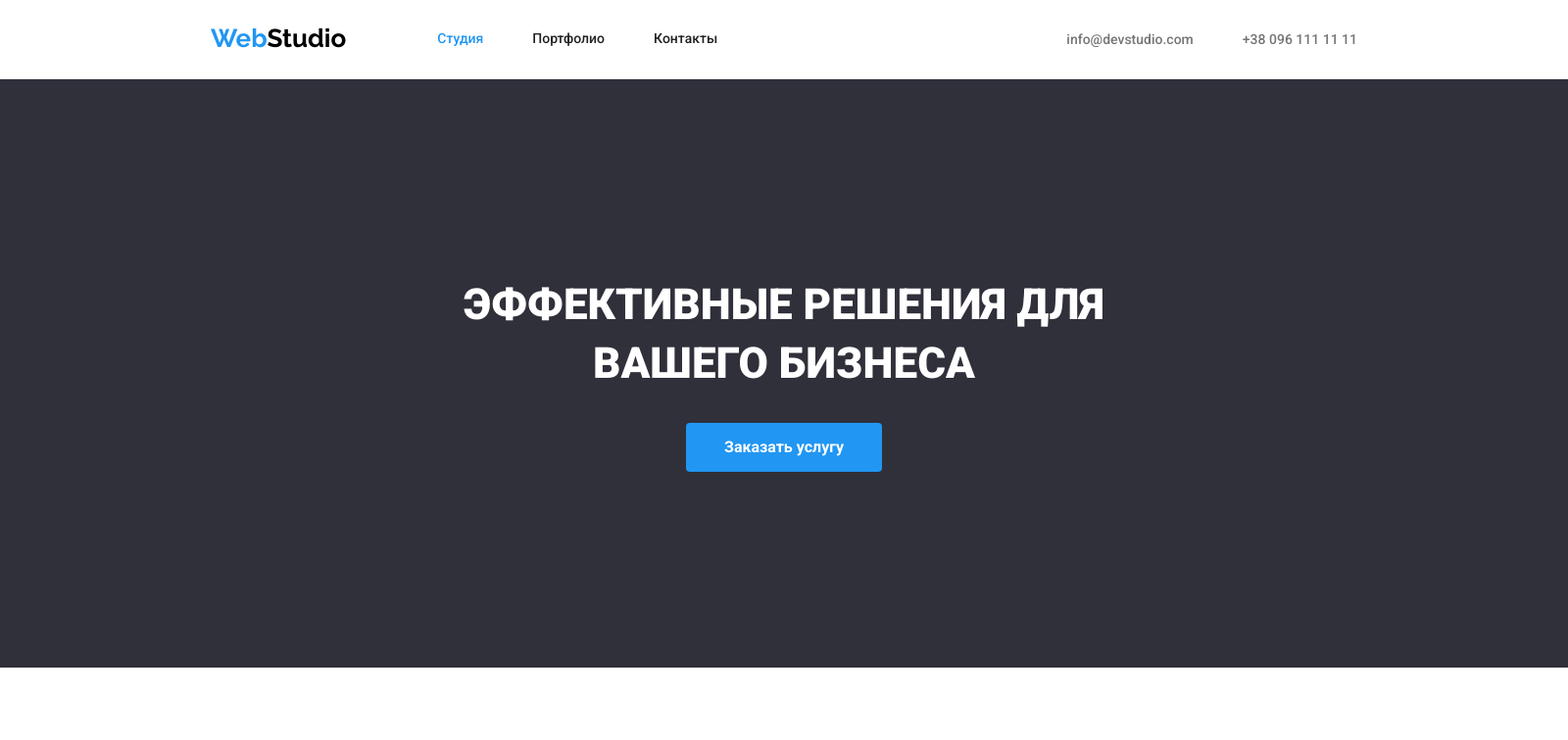
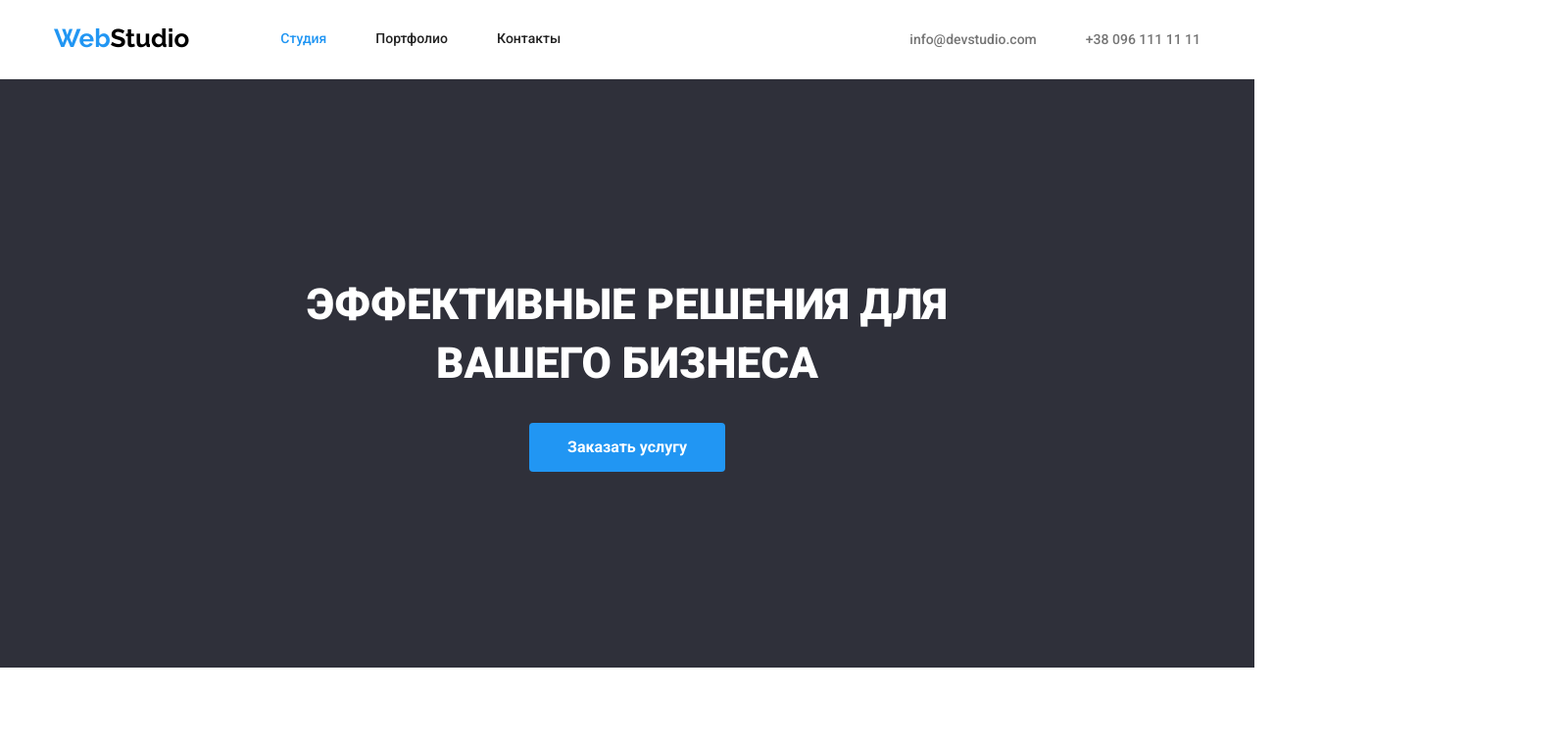
Before and after one commit to AleksandrKorzun/goit-markup-hw-03, a plain HTML site: page index.html in a window 1280 px wide. Shown: the top 756 px of the page at 98% size, 1600 px wide, since content can reach past the window. Drawn offline with nearby package versions, Linux system fonts and the light colour scheme.

Commit message:
Vse pravilno!!!

```diff
--- a/css/style.css
+++ b/css/style.css
@@ -13,7 +13,6 @@ body {
   background: var(--white-background);
   font-family: Roboto, sans-serif;
   color: var(--text-black);
-  width: 1600px;
 }
 h1,
 h2,
@@ -121,7 +120,6 @@ ul {
 /* Main */
 
 .hero-section {
-  /* width: 1600px; */
   text-align: center;
   background-color: var(--dark-background);
 }
@@ -129,7 +127,7 @@ ul {
   padding: 104px 252px 104px 252px;
 } */
 .hero-section-title {
-  padding: 200px 452px 200px 452px;
+  padding: 200px 237px 200px 237px;
 }
 .hero-title {
   margin-bottom: 30px;
@@ -333,7 +331,7 @@ ul {
 
 .address {
   margin-bottom: 9px;
-
+  font-style: normal;
   color: var(--text-white);
 }
 
@@ -342,6 +340,7 @@ ul {
   font-size: 14px;
   line-height: 1.71;
   cursor: default;
+  font-style: normal;
 }
 .footer-address .link-contact:not(:last-child) {
   margin-bottom: 9px;
--- a/index.html
+++ b/index.html
@@ -37,12 +37,12 @@
     <main>
         <!-- Hero -->
         <section class="hero-section">
-            <!-- <div class="container"> -->
+            <div class="container">
                 <div class="hero-section-title">
                     <h1 class="hero-title">Эффективные решения для вашего бизнеса</h1>
                     <button class="btn btn-hero" type="button">Заказать услугу</button>
                 </div>
-            <!-- </div> -->
+            </div>
 
         </section>
         <!-- Наши преимущества -->
```
